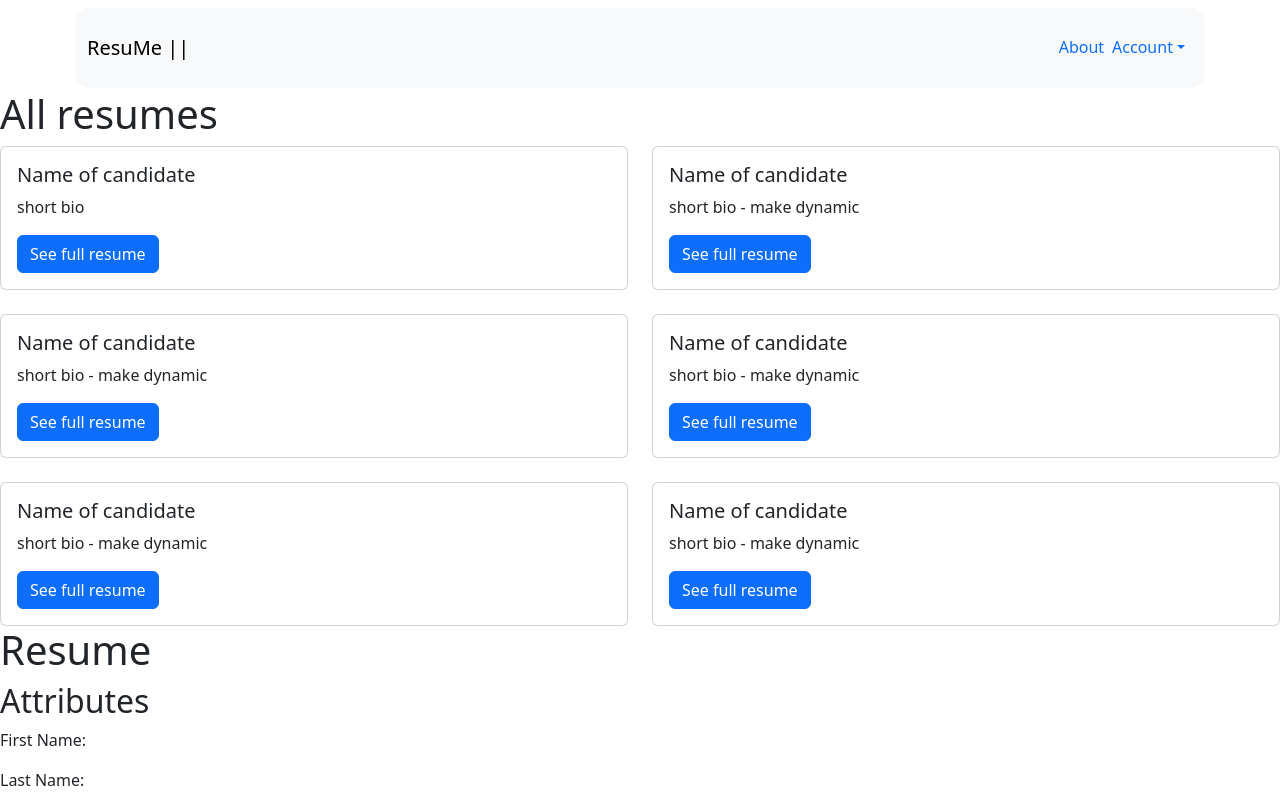
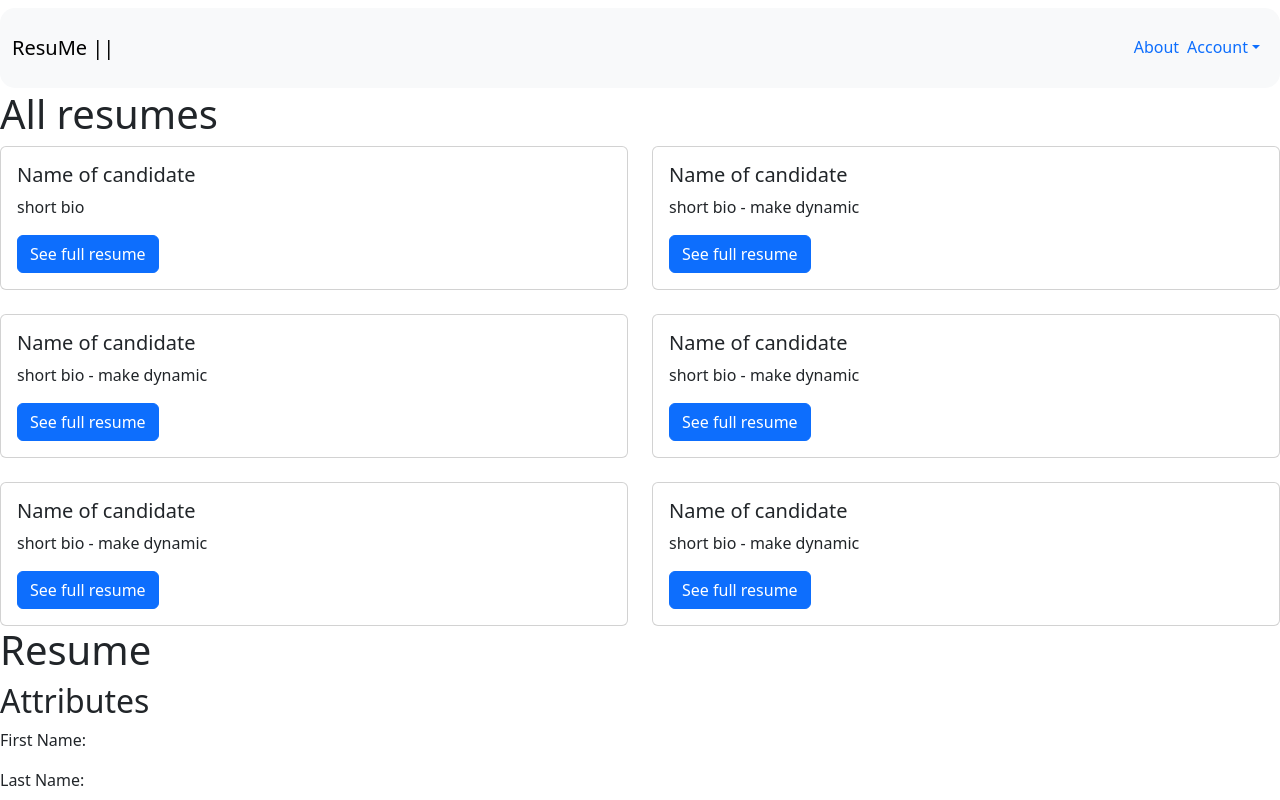
Before and after one commit to sfwells0518/online-resumes-app, a React (Vite) app: page / in a window 1280 px wide. Shown: the top 800 px of the page. Built offline with nearby package versions, Linux system fonts and the light colour scheme.

Commit message:
auto width nav bar

```diff
--- a/src/index.css
+++ b/src/index.css
@@ -6,7 +6,7 @@ html {
   top: 8px;
   background-color: rgb(255, 255, 255);
   margin: auto;
-  width: 1130px;
+  width: auto;
   height: 80px;
   border-radius: 15px;
   margin-bottom: 10px;
```
